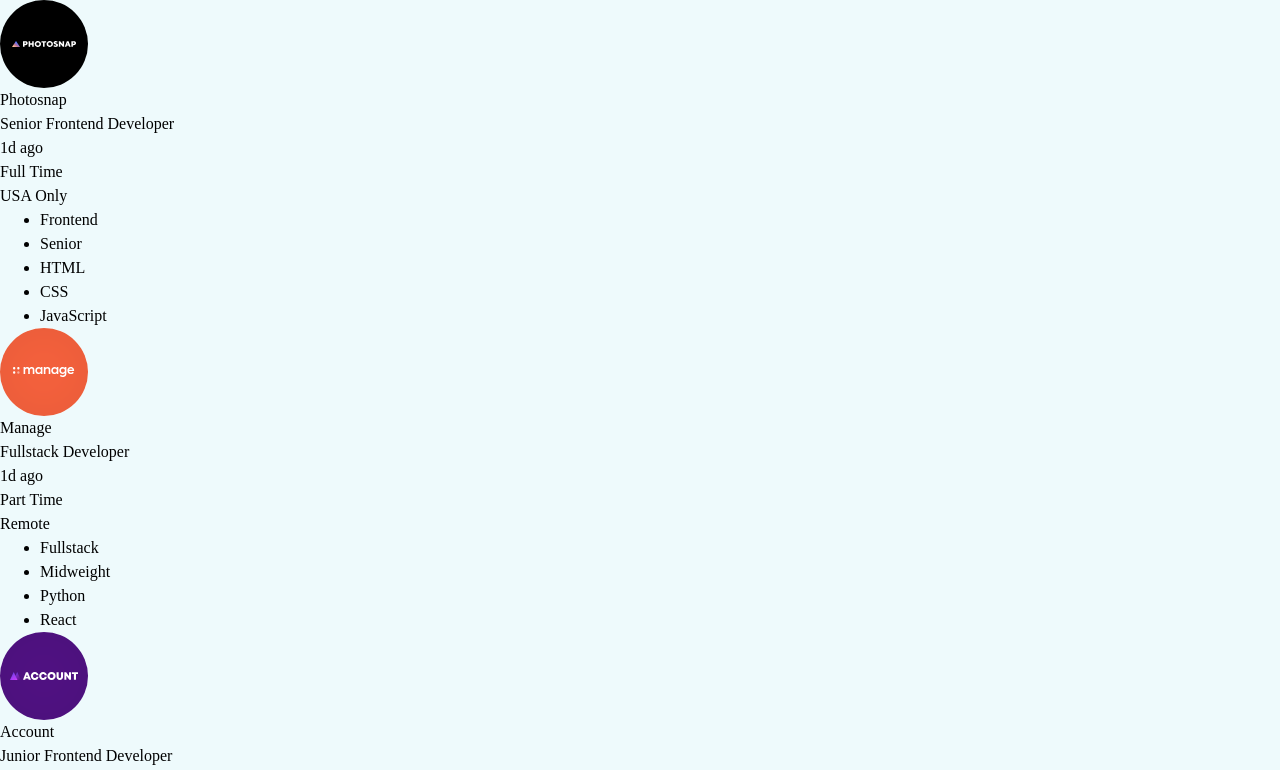
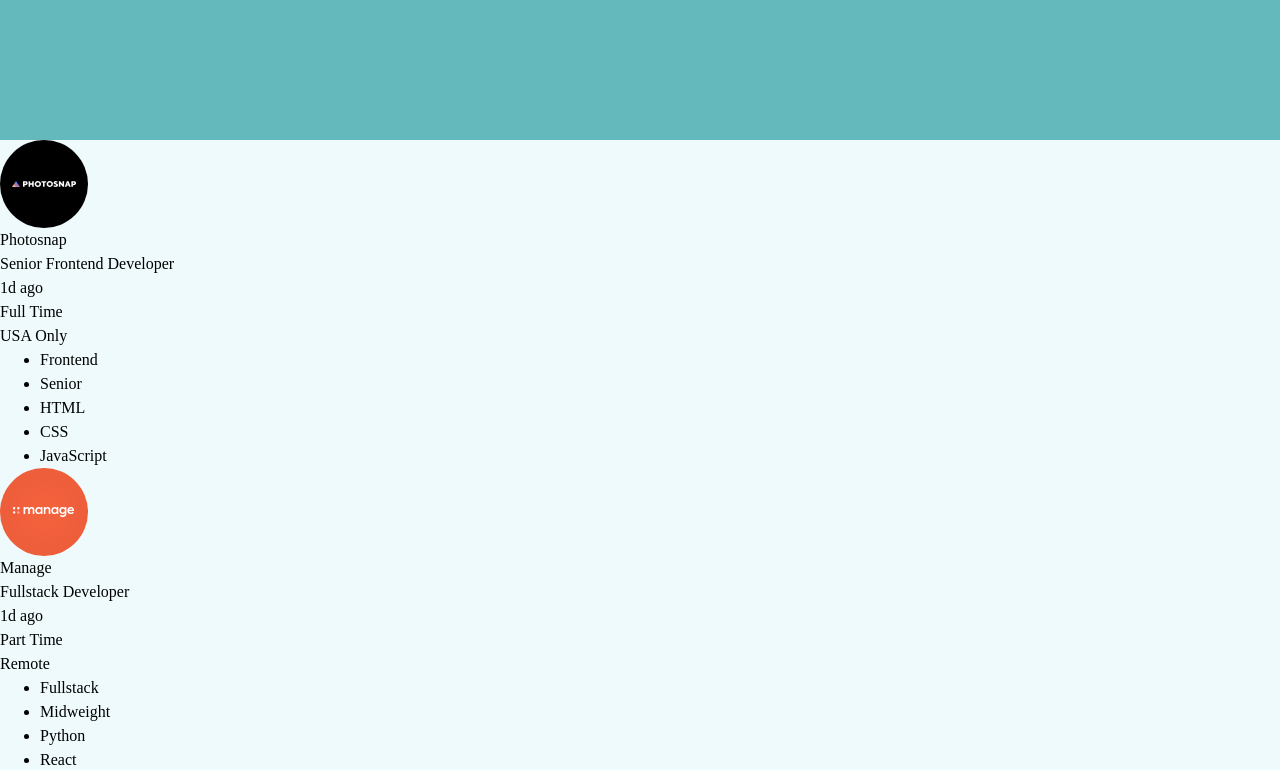
Before and after one commit to apdsrocha/job-page-listing, a React (Create React App) app: page / in a window 1280 px wide. Shown: the top 770 px of the page. Built offline with nearby package versions, Linux system fonts and the light colour scheme.

Commit message:
add - header styles

```diff
--- a/src/components/Header/Header.jsx
+++ b/src/components/Header/Header.jsx
@@ -1,5 +1,7 @@
+import * as S from "./styles";
+
 function Header() {
-  return <header></header>
+  return <S.Header />;
 }
 
 export default Header;
--- a/src/components/Header/styles.js
+++ b/src/components/Header/styles.js
@@ -0,0 +1,7 @@
+import styled from 'styled-components';
+
+export const Header = styled.header`
+  width: 100%;
+  height: 140px;
+  background-color: hsl(181, 39%, 56%);
+`
```
